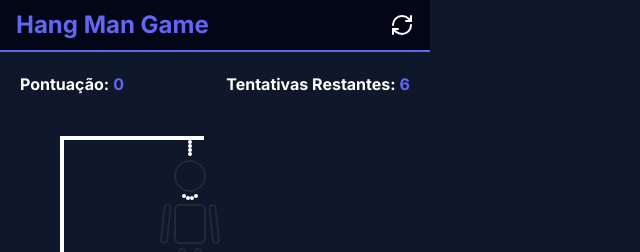
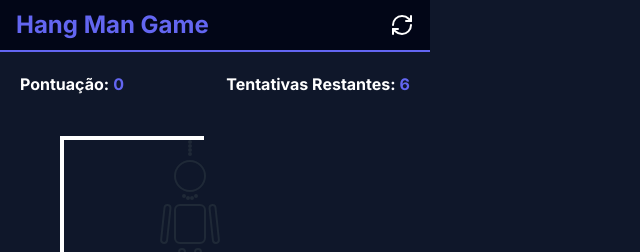
Before and after one commit to charles-mrt/hangman-game, a Next.js app: page / in a window 1280 px wide. Shown: the top 252 px of the page, without its empty margins (0-640 px from the left). Built offline with nearby package versions, Linux system fonts and the light colour scheme.

Commit message:
feat: implement Rope color props

```diff
--- a/src/app/components/gallows/rope/Rope.tsx
+++ b/src/app/components/gallows/rope/Rope.tsx
@@ -1,14 +1,16 @@
 interface RopeProps {
   margin?:string
+  bg_color?: string
 }
 
-export const Rope = ({margin}:RopeProps) => {
+export const Rope = ({margin, bg_color}:RopeProps) => {
+  const background = bg_color === undefined ? 'bg-gray-800' : bg_color
   return (
     <>
-      <div className="w-1 h-1 bg-white rounded-full" />
-      <div className={`w-1 h-1 bg-white rounded-full ${margin}`} />
-      <div className={`w-1 h-1 bg-white rounded-full ${margin}`} />
-      <div className="w-1 h-1 bg-white rounded-full" />
+      <div className={`w-1 h-1 ${background} rounded-full`} />
+      <div className={`w-1 h-1 ${background} rounded-full ${margin}`} />
+      <div className={`w-1 h-1 ${background} rounded-full ${margin}`} />
+      <div className={`w-1 h-1 ${background} rounded-full`} />
     </>
   )
 }
```
